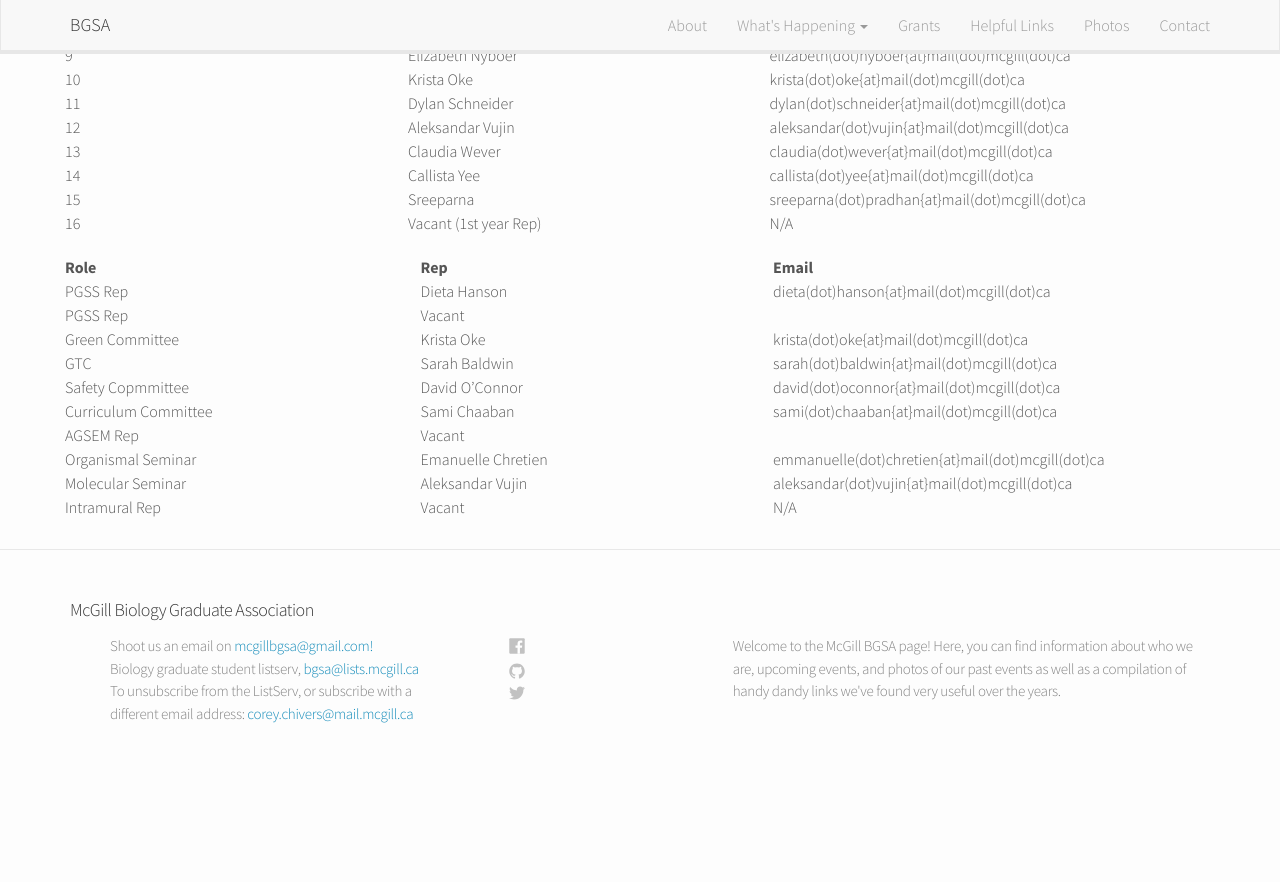
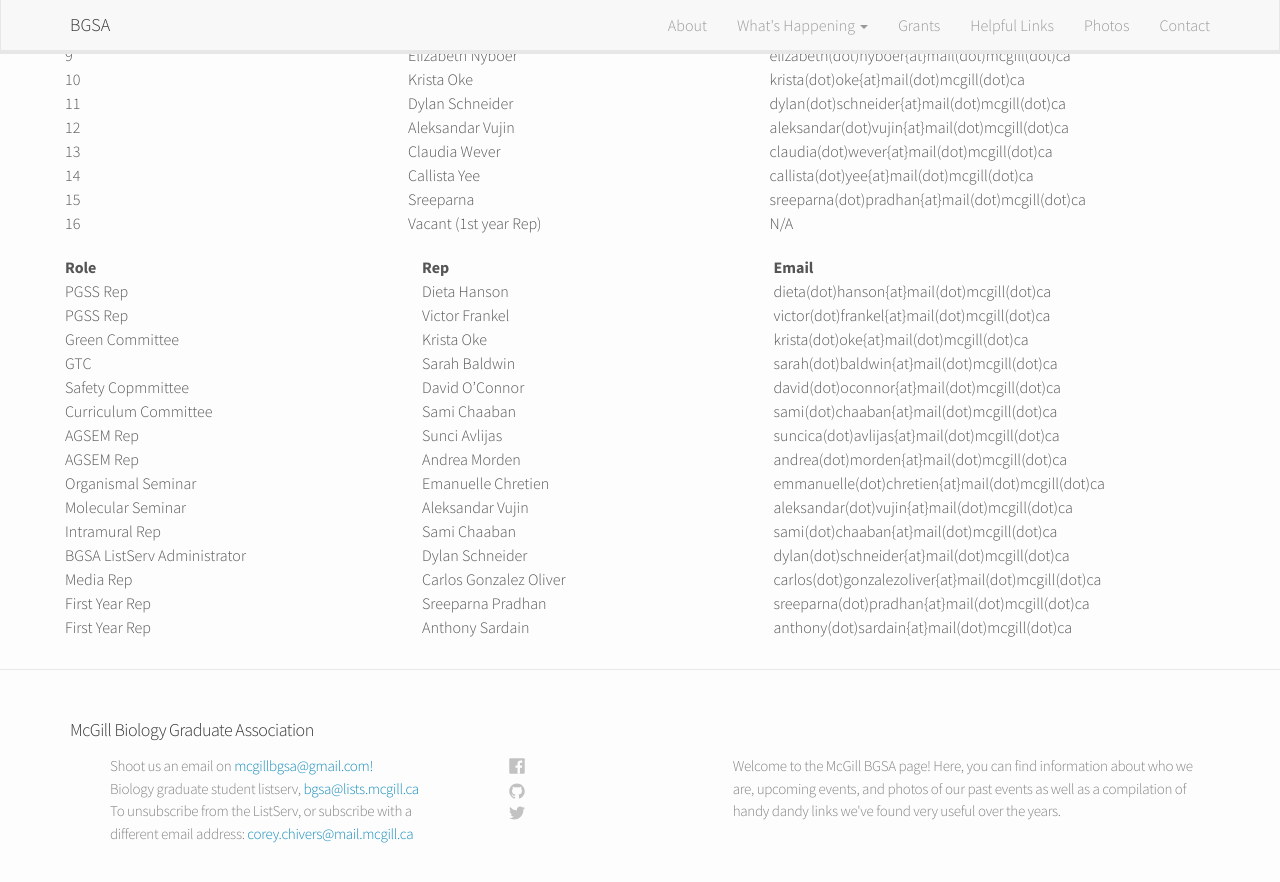
Before and after one commit to McGillBGSA/McGillBGSA.github.io, a Jekyll site: the page built from contact.md, in a window 1280 px wide and 900 px high, scrolled down 721 px. Shown: the top 882 px of the window. Built offline with Jekyll 4.4.1, drawn with Linux system fonts in a browser that asks for light colours; nearby versions of some CDN libraries; before the commit the page ends 1501 px from its top, so only the background shows below that.

Commit message:
people joining us

```diff
--- a/contact.md
+++ b/contact.md
@@ -40,12 +40,17 @@ BGSA ListServ Administrator|Alasdair Rideout|alasdair(dot)rideout{at}mail(dot)mc
 Role| Rep | Email
 ----|----|----
 PGSS Rep|Dieta Hanson|dieta(dot)hanson{at}mail(dot)mcgill(dot)ca
-PGSS Rep|Vacant|
+PGSS Rep | Victor Frankel| victor(dot)frankel{at}mail(dot)mcgill(dot)ca
 Green Committee|Krista Oke|krista(dot)oke{at}mail(dot)mcgill(dot)ca
 GTC|Sarah Baldwin|sarah(dot)baldwin{at}mail(dot)mcgill(dot)ca
 Safety Copmmittee|David O'Connor|david(dot)oconnor{at}mail(dot)mcgill(dot)ca
 Curriculum Committee|Sami Chaaban|sami(dot)chaaban{at}mail(dot)mcgill(dot)ca
-AGSEM Rep|Vacant|
+AGSEM Rep | Sunci Avlijas | suncica(dot)avlijas{at}mail(dot)mcgill(dot)ca
+AGSEM Rep | Andrea Morden | andrea(dot)morden{at}mail(dot)mcgill(dot)ca
 Organismal Seminar|Emanuelle Chretien|emmanuelle(dot)chretien{at}mail(dot)mcgill(dot)ca
 Molecular Seminar|Aleksandar Vujin|aleksandar(dot)vujin{at}mail(dot)mcgill(dot)ca
-Intramural Rep| Vacant | N/A
+Intramural Rep | Sami Chaaban | sami(dot)chaaban{at}mail(dot)mcgill(dot)ca
+BGSA ListServ Administrator | Dylan Schneider | dylan(dot)schneider{at}mail(dot)mcgill(dot)ca
+Media Rep | Carlos Gonzalez Oliver| carlos(dot)gonzalezoliver{at}mail(dot)mcgill(dot)ca
+First Year Rep | Sreeparna Pradhan | sreeparna(dot)pradhan{at}mail(dot)mcgill(dot)ca
+First Year Rep | Anthony Sardain | anthony(dot)sardain{at}mail(dot)mcgill(dot)ca
```
